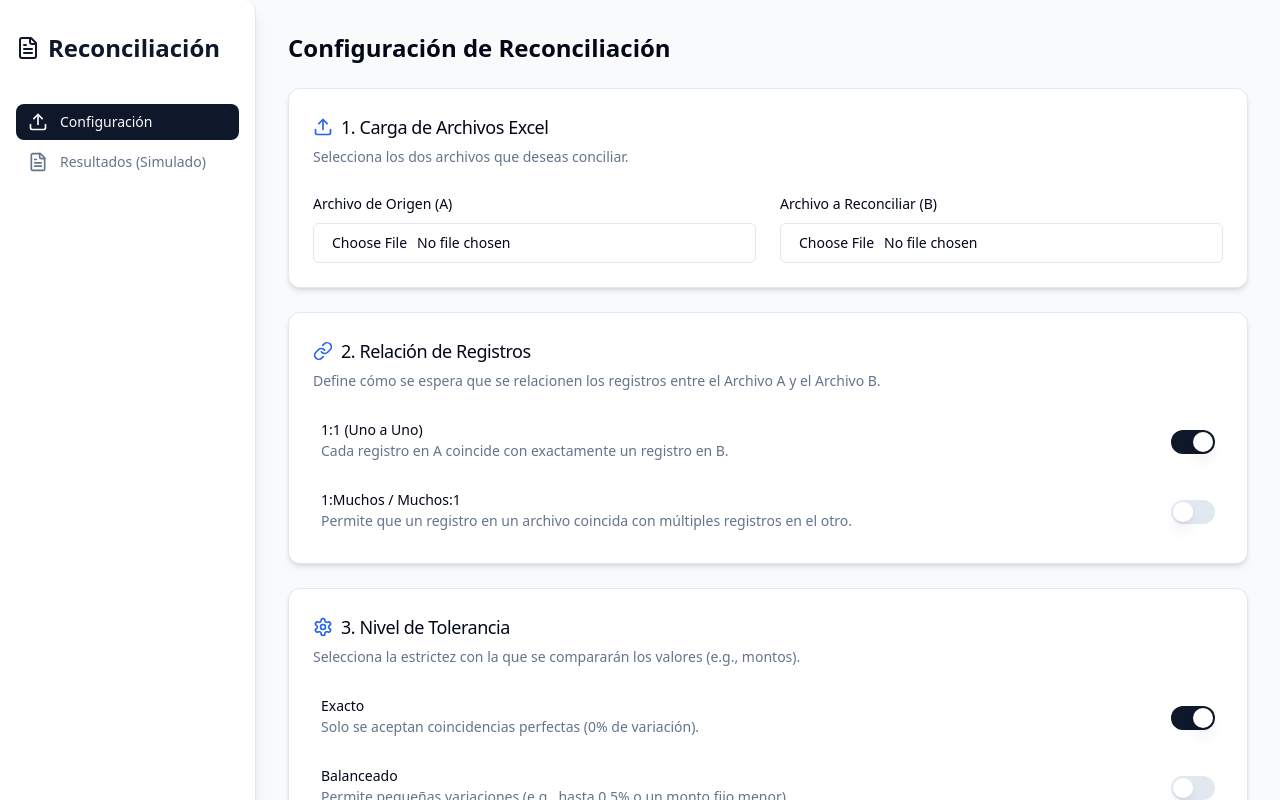
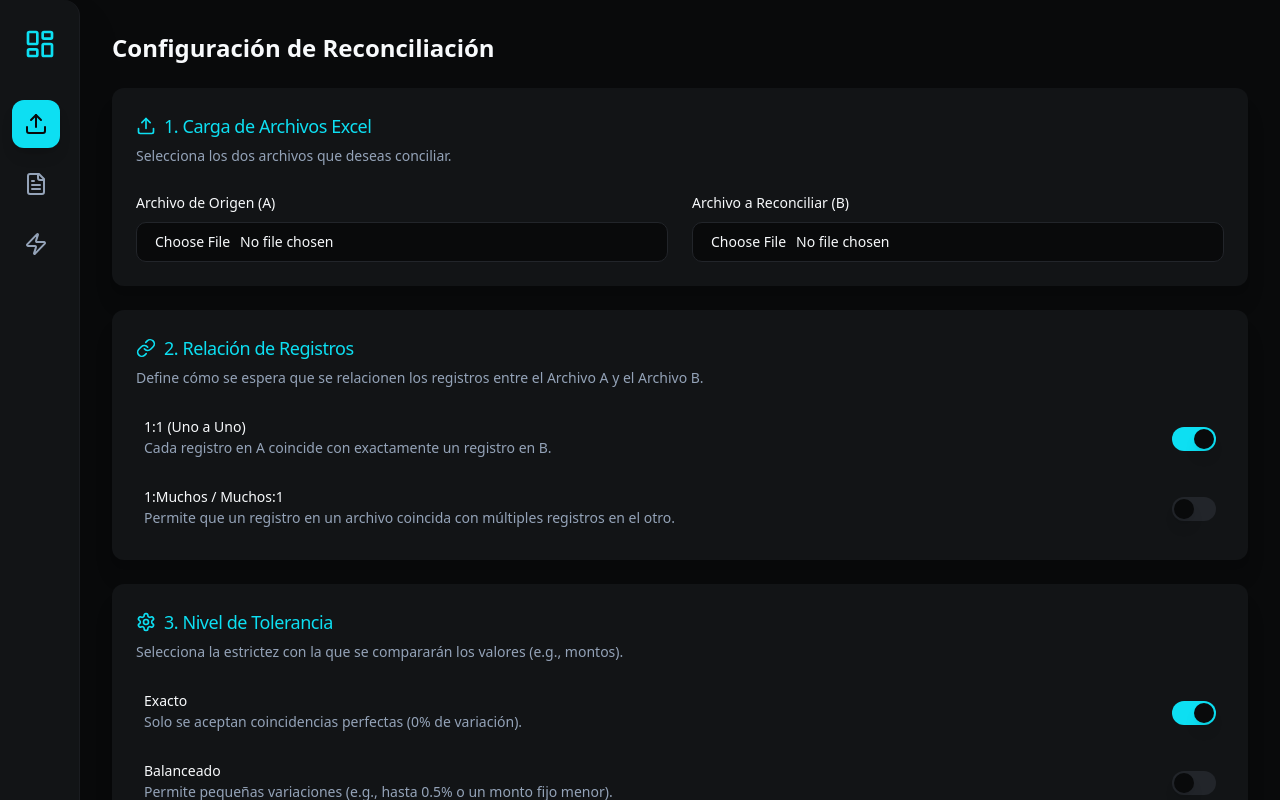
Before and after one commit to JuanLinarez/radiant-puffin-blink, a React (Vite) app: page / in a window 1280 px wide. Shown: the top 800 px of the page. Built offline with nearby package versions, Linux system fonts and the light colour scheme.

Commit message:
[dyad] Aplicando un tema oscuro de alto contraste y rediseñando la barra lateral para un look de dashboard moderno - wrote 5 file(s)

```diff
--- a/src/components/AppLayout.tsx
+++ b/src/components/AppLayout.tsx
@@ -7,9 +7,9 @@ interface AppLayoutProps {
 
 const AppLayout: React.FC<AppLayoutProps> = ({ children }) => {
   return (
-    <div className="flex min-h-screen bg-gray-50 dark:bg-gray-900">
+    <div className="dark flex min-h-screen bg-background">
       {/* Sidebar Container */}
-      <div className="hidden lg:block w-64 flex-shrink-0">
+      <div className="hidden lg:block w-20 flex-shrink-0">
         <Sidebar />
       </div>
 
--- a/src/components/ReconciliationSetup.tsx
+++ b/src/components/ReconciliationSetup.tsx
@@ -55,10 +55,10 @@ const ReconciliationSetup: React.FC = () => {
       <h2 className="text-2xl font-semibold text-foreground mb-4">Configuración de Reconciliación</h2>
 
       {/* Section 1: File Upload */}
-      <Card className="shadow-md rounded-xl">
+      <Card className="shadow-xl rounded-xl border-none">
         <CardHeader>
-          <CardTitle className="flex items-center gap-2 text-lg font-medium">
-            <Upload className="w-5 h-5 text-blue-600" /> 1. Carga de Archivos Excel
+          <CardTitle className="flex items-center gap-2 text-lg font-medium text-primary">
+            <Upload className="w-5 h-5" /> 1. Carga de Archivos Excel
           </CardTitle>
           <CardDescription>
             Selecciona los dos archivos que deseas conciliar.
@@ -89,17 +89,17 @@ const ReconciliationSetup: React.FC = () => {
       </Card>
 
       {/* Section 2: Record Relationship */}
-      <Card className="shadow-md rounded-xl">
+      <Card className="shadow-xl rounded-xl border-none">
         <CardHeader>
-          <CardTitle className="flex items-center gap-2 text-lg font-medium">
-            <Link className="w-5 h-5 text-blue-600" /> 2. Relación de Registros
+          <CardTitle className="flex items-center gap-2 text-lg font-medium text-primary">
+            <Link className="w-5 h-5" /> 2. Relación de Registros
           </CardTitle>
           <CardDescription>
             Define cómo se espera que se relacionen los registros entre el Archivo A y el Archivo B.
           </CardDescription>
         </CardHeader>
         <CardContent className="space-y-4">
-          <div className="flex items-center justify-between p-2 rounded-md hover:bg-accent/50 transition-colors">
+          <div className="flex items-center justify-between p-2 rounded-md hover:bg-accent transition-colors">
             <Label htmlFor="relation-1-1" className="flex flex-col space-y-1 cursor-pointer">
               <span className="font-medium">1:1 (Uno a Uno)</span>
               <p className="text-sm text-muted-foreground">Cada registro en A coincide con exactamente un registro en B.</p>
@@ -110,7 +110,7 @@ const ReconciliationSetup: React.FC = () => {
               onCheckedChange={(checked) => handleSwitchChange('relationOneToOne', checked)}
             />
           </div>
-          <div className="flex items-center justify-between p-2 rounded-md hover:bg-accent/50 transition-colors">
+          <div className="flex items-center justify-between p-2 rounded-md hover:bg-accent transition-colors">
             <Label htmlFor="relation-1-n" className="flex flex-col space-y-1 cursor-pointer">
               <span className="font-medium">1:Muchos / Muchos:1</span>
               <p className="text-sm text-muted-foreground">Permite que un registro en un archivo coincida con múltiples registros en el otro.</p>
@@ -125,17 +125,17 @@ const ReconciliationSetup: React.FC = () => {
       </Card>
 
       {/* Section 3: Comparison Tolerance */}
-      <Card className="shadow-md rounded-xl">
+      <Card className="shadow-xl rounded-xl border-none">
         <CardHeader>
-          <CardTitle className="flex items-center gap-2 text-lg font-medium">
-            <Settings className="w-5 h-5 text-blue-600" /> 3. Nivel de Tolerancia
+          <CardTitle className="flex items-center gap-2 text-lg font-medium text-primary">
+            <Settings className="w-5 h-5" /> 3. Nivel de Tolerancia
           </CardTitle>
           <CardDescription>
             Selecciona la estrictez con la que se compararán los valores (e.g., montos).
           </CardDescription>
         </CardHeader>
         <CardContent className="space-y-4">
-          <div className="flex items-center justify-between p-2 rounded-md hover:bg-accent/50 transition-colors">
+          <div className="flex items-center justify-between p-2 rounded-md hover:bg-accent transition-colors">
             <Label htmlFor="tolerance-exact" className="flex flex-col space-y-1 cursor-pointer">
               <span className="font-medium">Exacto</span>
               <p className="text-sm text-muted-foreground">Solo se aceptan coincidencias perfectas (0% de variación).</p>
@@ -146,7 +146,7 @@ const ReconciliationSetup: React.FC = () => {
               onCheckedChange={(checked) => handleSwitchChange('toleranceExact', checked)}
             />
           </div>
-          <div className="flex items-center justify-between p-2 rounded-md hover:bg-accent/50 transition-colors">
+          <div className="flex items-center justify-between p-2 rounded-md hover:bg-accent transition-colors">
             <Label htmlFor="tolerance-balanced" className="flex flex-col space-y-1 cursor-pointer">
               <span className="font-medium">Balanceado</span>
               <p className="text-sm text-muted-foreground">Permite pequeñas variaciones (e.g., hasta 0.5% o un monto fijo menor).</p>
@@ -157,7 +157,7 @@ const ReconciliationSetup: React.FC = () => {
               onCheckedChange={(checked) => handleSwitchChange('toleranceBalanced', checked)}
             />
           </div>
-          <div className="flex items-center justify-between p-2 rounded-md hover:bg-accent/50 transition-colors">
+          <div className="flex items-center justify-between p-2 rounded-md hover:bg-accent transition-colors">
             <Label htmlFor="tolerance-flexible" className="flex flex-col space-y-1 cursor-pointer">
               <span className="font-medium">Flexible</span>
               <p className="text-sm text-muted-foreground">Permite variaciones significativas o utiliza lógica de coincidencia difusa.</p>
@@ -177,7 +177,7 @@ const ReconciliationSetup: React.FC = () => {
           size="lg"
           onClick={handleStartReconciliation}
           disabled={!isReadyToStart}
-          className="w-full md:w-auto bg-blue-600 hover:bg-blue-700 text-white"
+          className="w-full md:w-auto"
         >
           Iniciar Reconciliación
         </Button>
--- a/src/components/Sidebar.tsx
+++ b/src/components/Sidebar.tsx
@@ -1,6 +1,6 @@
 import { cn } from "@/lib/utils";
-import { Link } from "react-router-dom";
-import { FileText, Settings, HelpCircle, Upload, Link as LinkIcon } from "lucide-react";
+import { Link, useLocation } from "react-router-dom";
+import { FileText, Settings, HelpCircle, Upload, LayoutDashboard, Zap } from "lucide-react";
 
 interface NavItemProps {
   href: string;
@@ -9,56 +9,60 @@ interface NavItemProps {
   isActive: boolean;
 }
 
-const NavItem: React.FC<NavItemProps> = ({ href, icon, label, isActive }) => (
+const NavItem: React.FC<NavItemProps> = ({ href, icon, isActive }) => (
   <Link
     to={href}
     className={cn(
-      "flex items-center gap-3 rounded-lg px-3 py-2 text-sm font-medium transition-all hover:bg-accent hover:text-accent-foreground",
+      "flex items-center justify-center h-12 w-12 rounded-xl transition-colors",
       isActive
-        ? "bg-primary text-primary-foreground hover:bg-primary/90 hover:text-primary-foreground"
-        : "text-muted-foreground",
+        ? "bg-primary text-primary-foreground shadow-lg relative before:content-[''] before:absolute before:left-0 before:top-1/4 before:h-1/2 before:w-1 before:bg-primary before:rounded-r-full"
+        : "text-muted-foreground hover:bg-accent hover:text-foreground",
     )}
+    title={name}
   >
     {icon}
-    {label}
   </Link>
 );
 
 const Sidebar: React.FC = () => {
-  // For now, we assume the current path is '/' (Reconciliation Setup)
-  const currentPath = "/";
+  const location = useLocation();
+  const currentPath = location.pathname;
 
   return (
-    <div className="flex h-full flex-col border-r bg-card p-4 shadow-lg rounded-r-xl">
-      <div className="flex items-center justify-start h-16 mb-6">
-        <span className="text-2xl font-bold text-primary flex items-center gap-2">
-          <FileText className="w-6 h-6" /> Reconciliación
-        </span>
+    <div className="flex h-full flex-col bg-card p-3 shadow-2xl rounded-r-2xl border-r border-border/50">
+      <div className="flex items-center justify-center h-16 mb-6">
+        <LayoutDashboard className="w-8 h-8 text-primary" />
       </div>
-      <nav className="flex-1 space-y-1">
+      <nav className="flex-1 space-y-3">
         <NavItem
           href="/"
-          icon={<Upload className="h-5 w-5" />}
+          icon={<Upload className="h-6 w-6" />}
           label="Configuración"
           isActive={currentPath === "/"}
         />
         <NavItem
           href="/results"
-          icon={<FileText className="h-5 w-5" />}
+          icon={<FileText className="h-6 w-6" />}
           label="Resultados (Simulado)"
           isActive={currentPath === "/results"}
         />
+        <NavItem
+          href="/features"
+          icon={<Zap className="h-6 w-6" />}
+          label="Características"
+          isActive={currentPath === "/features"}
+        />
       </nav>
-      <div className="mt-auto pt-4 border-t border-border space-y-1">
+      <div className="mt-auto pt-4 border-t border-border/50 space-y-3">
         <NavItem
           href="/settings"
-          icon={<Settings className="h-5 w-5" />}
+          icon={<Settings className="h-6 w-6" />}
           label="Ajustes"
           isActive={currentPath === "/settings"}
         />
         <NavItem
           href="/help"
-          icon={<HelpCircle className="h-5 w-5" />}
+          icon={<HelpCircle className="h-6 w-6" />}
           label="Ayuda & Soporte"
           isActive={currentPath === "/help"}
         />
--- a/src/globals.css
+++ b/src/globals.css
@@ -52,41 +52,49 @@
   }
 
   .dark {
-    --background: 222.2 84% 4.9%;
-    --foreground: 210 40% 98%;
+    /* Base Colors (Very Dark) */
+    --background: 220 10% 3.9%; /* Near black */
+    --foreground: 210 40% 98%; /* White text */
 
-    --card: 222.2 84% 4.9%;
+    /* Card/Popover (Slightly Lighter Dark) */
+    --card: 220 10% 8%; /* Dark gray for cards */
     --card-foreground: 210 40% 98%;
 
-    --popover: 222.2 84% 4.9%;
+    --popover: 220 10% 8%;
     --popover-foreground: 210 40% 98%;
 
-    --primary: 210 40% 98%;
-    --primary-foreground: 222.2 47.4% 11.2%;
+    /* Primary/Accent (Bright Cyan/Blue) */
+    --primary: 185 90% 50%; /* Bright Cyan/Aqua */
+    --primary-foreground: 220 10% 3.9%; /* Dark text on bright primary */
 
-    --secondary: 217.2 32.6% 17.5%;
+    /* Secondary/Muted (Darker gray for inputs/switches) */
+    --secondary: 220 10% 15%;
     --secondary-foreground: 210 40% 98%;
 
-    --muted: 217.2 32.6% 17.5%;
+    --muted: 220 10% 15%;
     --muted-foreground: 215 20.2% 65.1%;
 
-    --accent: 217.2 32.6% 17.5%;
+    --accent: 220 10% 15%;
     --accent-foreground: 210 40% 98%;
 
     --destructive: 0 62.8% 30.6%;
     --destructive-foreground: 210 40% 98%;
 
-    --border: 217.2 32.6% 17.5%;
-    --input: 217.2 32.6% 17.5%;
-    --ring: 212.7 26.8% 83.9%;
-    --sidebar-background: 240 5.9% 10%;
-    --sidebar-foreground: 240 4.8% 95.9%;
-    --sidebar-primary: 224.3 76.3% 48%;
-    --sidebar-primary-foreground: 0 0% 100%;
-    --sidebar-accent: 240 3.7% 15.9%;
-    --sidebar-accent-foreground: 240 4.8% 95.9%;
-    --sidebar-border: 240 3.7% 15.9%;
-    --sidebar-ring: 217.2 91.2% 59.8%;
+    --border: 220 10% 15%;
+    --input: 220 10% 15%;
+    --ring: 185 90% 50%; /* Ring matches primary accent */
+
+    --radius: 0.75rem; /* Slightly larger radius for rounded look */
+
+    /* Sidebar specific colors (matching card color) */
+    --sidebar-background: 220 10% 8%;
+    --sidebar-foreground: 210 40% 98%;
+    --sidebar-primary: 185 90% 50%;
+    --sidebar-primary-foreground: 220 10% 3.9%;
+    --sidebar-accent: 220 10% 15%;
+    --sidebar-accent-foreground: 210 40% 98%;
+    --sidebar-border: 220 10% 15%;
+    --sidebar-ring: 185 90% 50%;
   }
 }
 
```
Also changed, not shown: tailwind.config.ts (line endings or trailing spaces).
